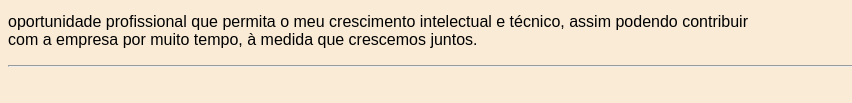
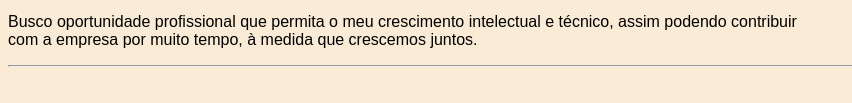
Before and after one commit to DeboraDiLira/PrimeiroRepositorio, a plain HTML site: page site-exemplo/index.html in a window 1280 px wide. Shown: the part 224-327 px from the top of the page, without its empty margins (0-852 px from the left). Drawn offline with Linux system fonts and the light colour scheme.

Commit message:
Correção

```diff
--- a/site-exemplo/index.html
+++ b/site-exemplo/index.html
@@ -18,7 +18,7 @@
         análise e desenvolvimento de sistemas em 2021 e tenho estudado Html,CSS e Javascript.<br>
         Pretendo seguir na área de front-end, mas estou aberta a conhecer e absorver ao máximo de<br>
         conhecimento dentro da área de TI .</p>
-        <p> oportunidade profissional que permita o meu crescimento intelectual e técnico, assim podendo contribuir<br>
+        <p> Busco oportunidade profissional que permita o meu crescimento intelectual e técnico, assim podendo contribuir<br>
         com a empresa por muito tempo, à medida que crescemos juntos.</p>
     <hr>
 
```
